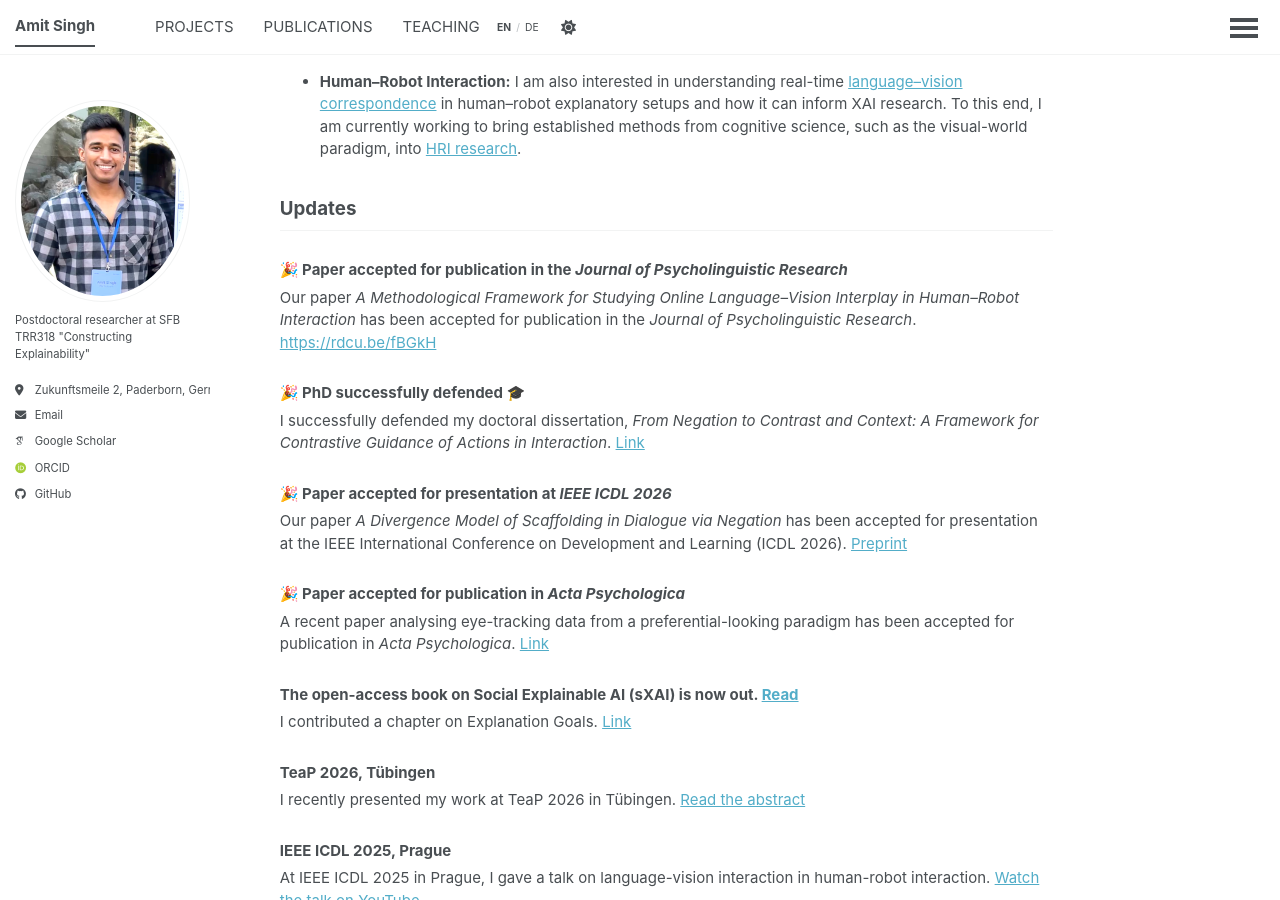
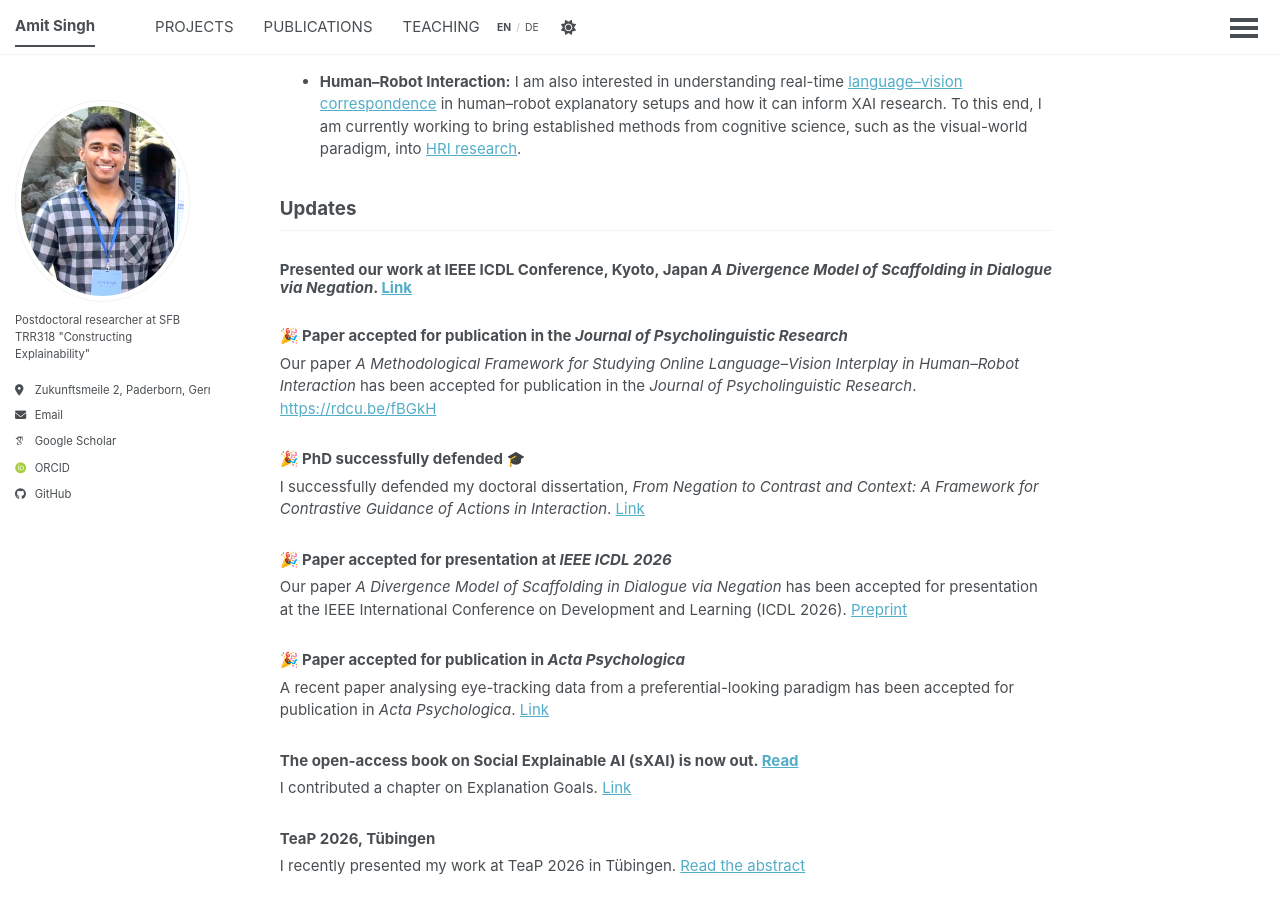
Before and after one commit to amits1ngh/amits1ngh.github.io, a Jekyll site: the page built from _pages/about.md, in a window 1280 px wide and 900 px high, scrolled down 669 px. Built offline with Jekyll 4.4.1, drawn with Linux system fonts in a browser that asks for light colours; some web fonts are replaced; a script that is not in the unit is left out.

Commit message:
added updates

```diff
--- a/_pages/about.md
+++ b/_pages/about.md
@@ -27,6 +27,8 @@ Currently, my research interests include:
 
 
 ## Updates
+### Presented our work at IEEE ICDL Conference, Kyoto, Japan  *A Divergence Model of Scaffolding in Dialogue via Negation*. [Link](https://lnkd.in/p/gJwFCYBH){:target="_blank" rel="noopener noreferrer"}
+
 ### 🎉 Paper accepted for publication in the *Journal of Psycholinguistic Research*
 Our paper *A Methodological Framework for Studying Online Language–Vision Interplay in Human–Robot Interaction* has been accepted for publication in the *Journal of Psycholinguistic Research*. [https://rdcu.be/fBGkH](https://rdcu.be/fBGkH){:target="_blank" rel="noopener noreferrer"}
 
```
